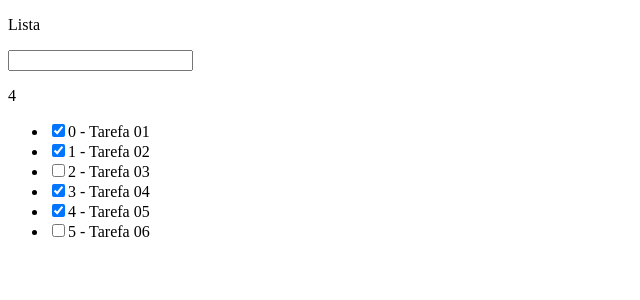
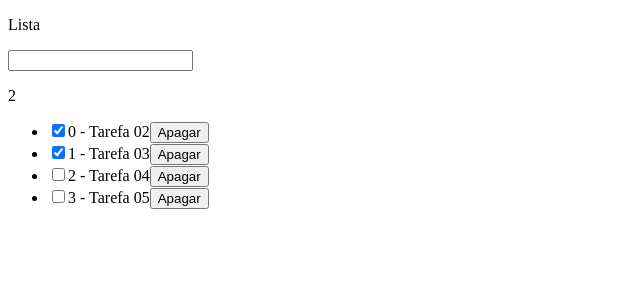
Before and after one commit to ViniGhiraldi/react-typescript, a React (Create React App) app: page /pagina-inicial in a window 1280 px wide. Shown: the top 300 px of the page, without its empty margins (0-640 px from the left). Built offline with nearby package versions, Linux system fonts and the light colour scheme; data requests are answered from the project's data file.

Commit message:
feat: finishing project

```diff
--- a/mock/db.json
+++ b/mock/db.json
@@ -1,10 +1,5 @@
 {
   "tarefas": [
-    {
-      "id": 1,
-      "title": "Tarefa 01",
-      "isCompleted": true
-    },
     {
       "id": 2,
       "title": "Tarefa 02",
@@ -13,20 +8,15 @@
     {
       "id": 3,
       "title": "Tarefa 03",
-      "isCompleted": false
-    },
-    {
-      "id": 4,
-      "title": "Tarefa 04",
       "isCompleted": true
     },
     {
-      "id": 5,
-      "title": "Tarefa 05",
-      "isCompleted": true
+      "title": "Tarefa 04",
+      "isCompleted": false,
+      "id": 5
     },
     {
-      "title": "Tarefa 06",
+      "title": "Tarefa 05",
       "isCompleted": false,
       "id": 6
     }
--- a/src/app/pages/dashboard/Dashboard.tsx
+++ b/src/app/pages/dashboard/Dashboard.tsx
@@ -36,15 +36,12 @@
         }
     },[lista])
 
-    const handleToggleComplete: React.ChangeEventHandler<HTMLInputElement> = useCallback((e)=>{
-        const id = parseInt(e.currentTarget.id);
+    const handleToggleComplete = useCallback((id: number, dataToUpdate: ITarefa)=>{
         TarefasService.updateById(id, {
-            id: id,
-            title: e.currentTarget.name,
-            isCompleted: e.currentTarget.checked
+            ...dataToUpdate,
+            isCompleted: !dataToUpdate.isCompleted
         })
         .then((result)=>{
-            console.log(result)
             if(result instanceof ApiException){
                 alert(result.message)
             }else{
@@ -60,6 +57,21 @@
             }
         })
         .catch(err=>console.log(err))
+    },[])
+
+    const handleDelete = useCallback((id: number)=>{
+        TarefasService.deleteById(id)
+        .then((result)=>{
+            if(result instanceof ApiException){
+                alert(result.message)
+            }else{
+                setLista((oldLista)=>{
+                    return oldLista.filter((oldListItem)=>{
+                        return oldListItem.id !== id;
+                    })
+                })
+            }
+        })
     },[])
 
     return(
@@ -79,12 +91,12 @@
                     return <li key={listItem.id}>
                         <input
                           type="checkbox"
-                          id={listItem.id.toString()}
-                          name={listItem.title}
                           checked={listItem.isCompleted}
-                          onChange={handleToggleComplete}
+                          onChange={() => handleToggleComplete(listItem.id, listItem)}
                         />
                         {index} - {listItem.title}
+
+                        <button onClick={() => handleDelete(listItem.id)}>Apagar</button>
                     </li>
                 })}
             </ul>
```
